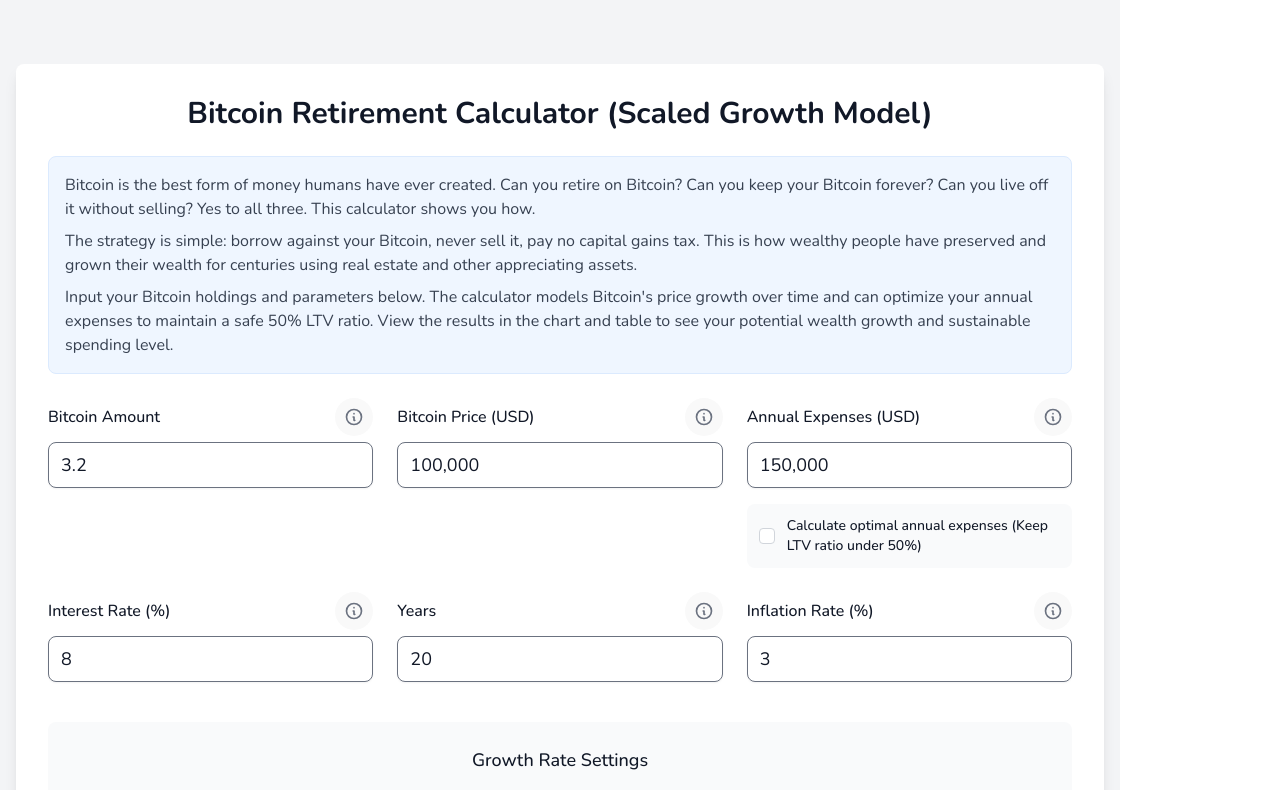
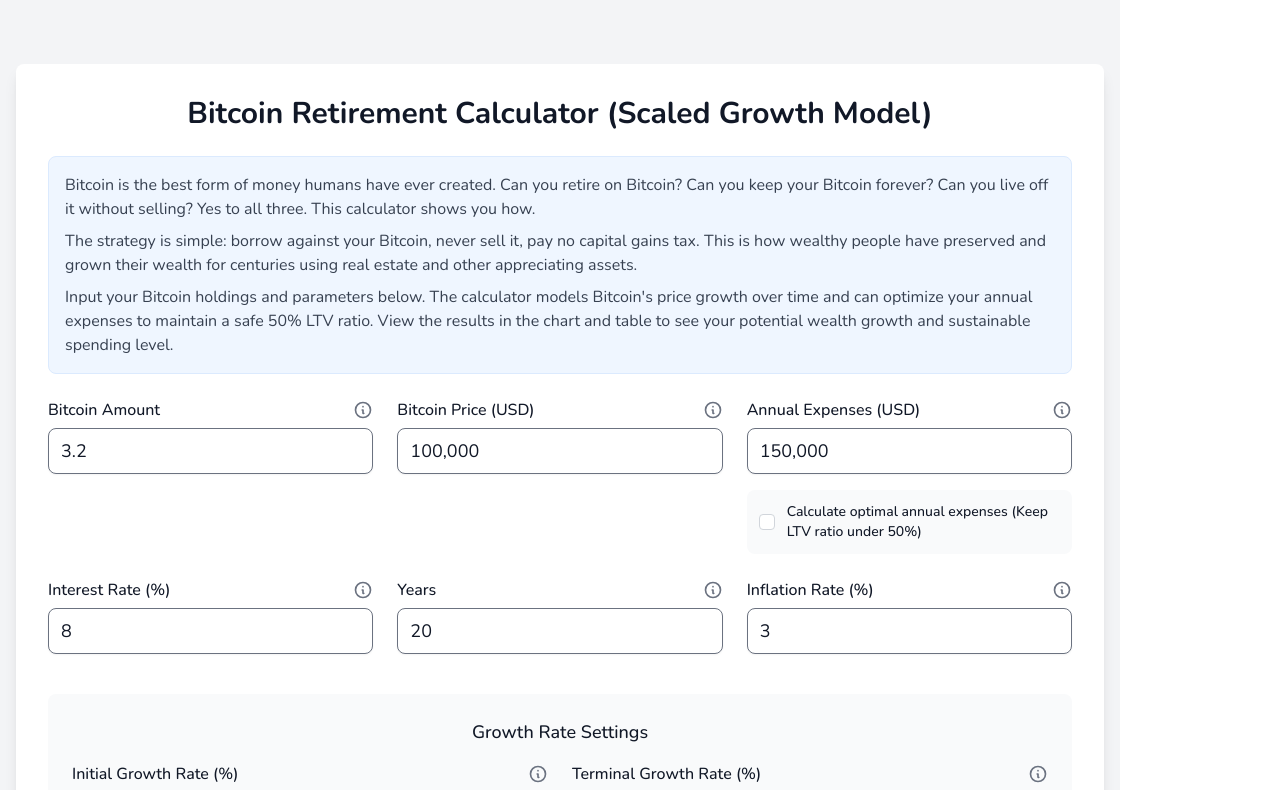
Before and after one commit to damonjanis/RetireOnBitcoin, a React (Vite) app: page / in a window 1280 px wide. Shown: the top 790 px of the page. Built offline with nearby package versions, Linux system fonts and the light colour scheme.

Commit message:
improve: unify tooltip behavior across input fields and column headers to use hover with consistent styling

```diff
--- a/src/components/BitcoinRetirementCalculator.jsx
+++ b/src/components/BitcoinRetirementCalculator.jsx
@@ -101,6 +101,8 @@
 const InputField = ({ label, value, onChange, type = "number", disabled = false, initialValue, tooltip }) => {
   const [inputValue, setInputValue] = useState(formatNumber(initialValue || value || 0));
   const [showTooltip, setShowTooltip] = useState(false);
+  const [tooltipPosition, setTooltipPosition] = useState({ x: 0, y: 0 });
+  const tooltipRef = useRef(null);
 
   useEffect(() => {
     setInputValue(formatNumber(value || 0));
@@ -116,29 +118,29 @@
     }
   };
 
+  const handleMouseEnter = (e) => {
+    const rect = e.currentTarget.getBoundingClientRect();
+    setTooltipPosition({
+      x: rect.left + rect.width / 2,
+      y: rect.top - 10
+    });
+    setShowTooltip(true);
+  };
+
   return (
     <div className="relative mb-3 sm:mb-4 w-full">
       <div className="flex items-center gap-2 mb-1.5">
         <label className="block text-sm sm:text-base font-medium text-gray-900 truncate flex-grow">{label}</label>
         <div className="relative inline-block">
-          <button
-            type="button"
-            className="p-2 rounded-full hover:bg-gray-100 focus:outline-none focus:ring-2 focus:ring-offset-2 focus:ring-blue-500 touch-manipulation"
-            onClick={() => setShowTooltip(!showTooltip)}
-            aria-label="Show information"
+          <div
+            className="cursor-help"
+            onMouseEnter={handleMouseEnter}
+            onMouseLeave={() => setShowTooltip(false)}
           >
             <svg className="w-4 h-4 sm:w-5 sm:h-5 text-gray-500 hover:text-gray-700" fill="none" viewBox="0 0 24 24" stroke="currentColor">
               <path strokeLinecap="round" strokeLinejoin="round" strokeWidth={2} d="M13 16h-1v-4h-1m1-4h.01M21 12a9 9 0 11-18 0 9 9 0 0118 0z" />
             </svg>
-          </button>
-          {showTooltip && (
-            <div className="absolute z-10 w-64 sm:w-72 px-3 py-2 text-sm text-white bg-gray-900 rounded-lg shadow-lg transform -translate-x-1/2 left-1/2 bottom-full -translate-y-2">
-              <div className="relative">
-                {tooltip}
-                <div className="absolute -bottom-1 left-1/2 transform -translate-x-1/2 translate-y-full w-2 h-2 bg-gray-900 rotate-45"></div>
-              </div>
-            </div>
-          )}
+          </div>
         </div>
       </div>
       <input
@@ -150,6 +152,21 @@
         disabled={disabled}
         className="w-full px-3 py-2 text-base sm:text-lg border rounded-lg shadow-sm focus:ring-2 focus:ring-blue-500 focus:border-blue-500 disabled:bg-gray-100 text-gray-900"
       />
+      {showTooltip && (
+        <div
+          ref={tooltipRef}
+          style={{
+            position: 'fixed',
+            left: `${tooltipPosition.x}px`,
+            top: `${tooltipPosition.y}px`,
+            transform: 'translate(-50%, -100%)',
+          }}
+          className="px-3 py-2 bg-gray-900 text-white text-xs rounded-lg shadow-lg z-[100] w-48 sm:w-56 normal-case"
+        >
+          {tooltip}
+          <div className="absolute top-full left-1/2 transform -translate-x-1/2 -translate-y-1/2 border-8 border-transparent border-t-gray-900" />
+        </div>
+      )}
     </div>
   );
 };
```
